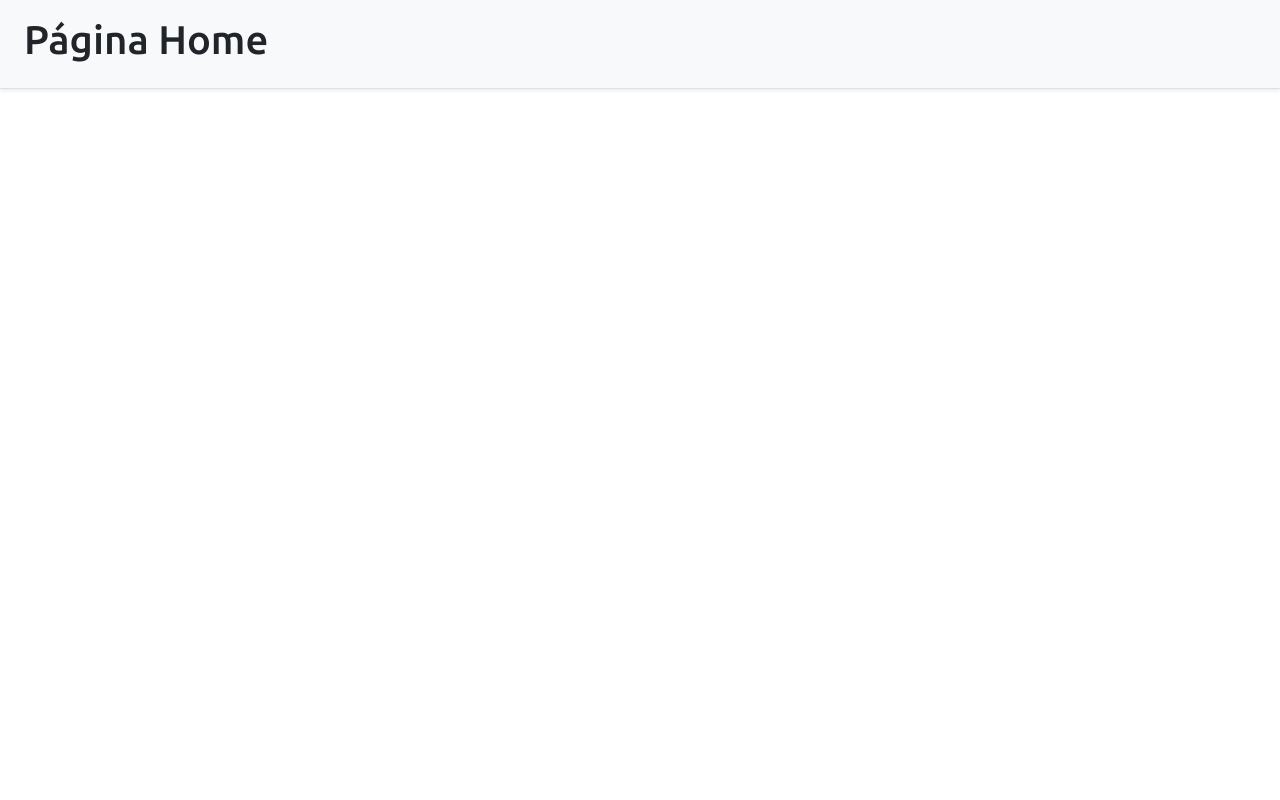
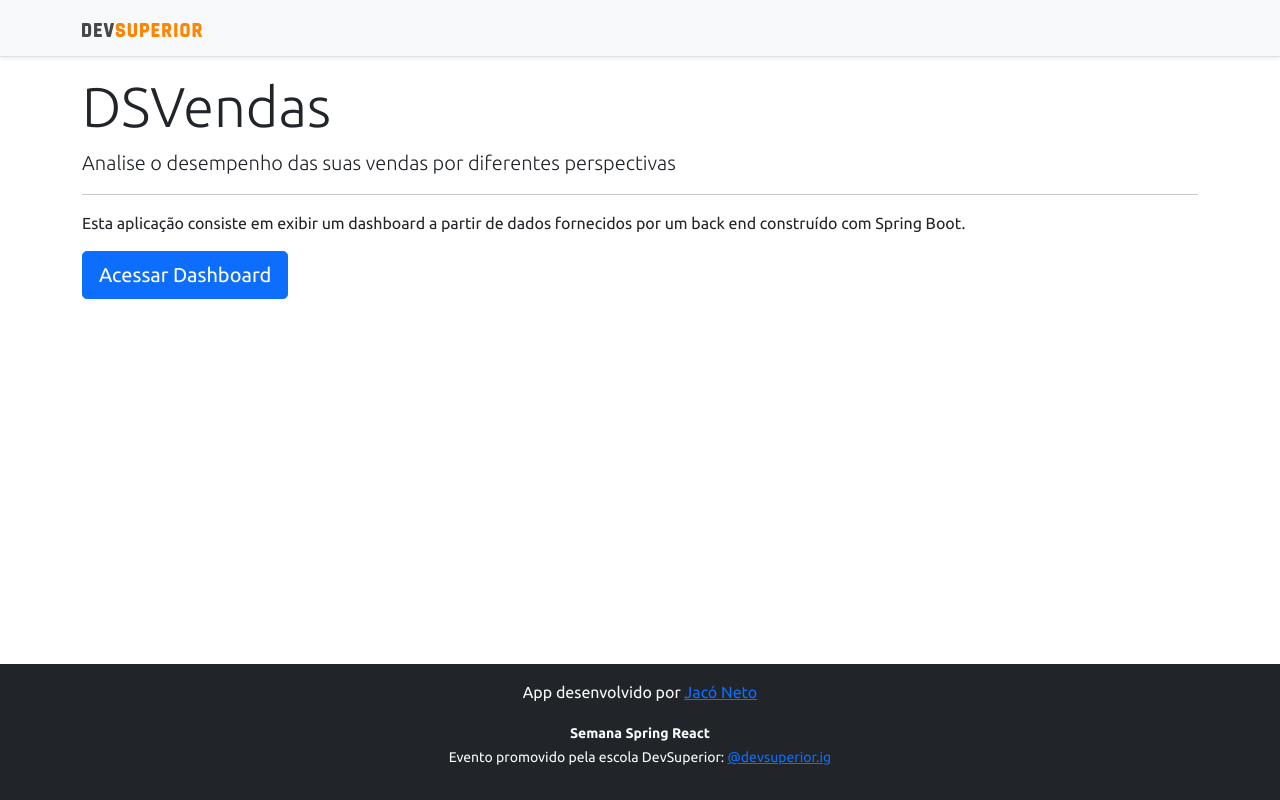
Before and after one commit to JacoNeto/SDS-Project, a React (Create React App) app in the folder frontend/: page / in a window 1280 px wide. Built offline with nearby package versions, Linux system fonts and the light colour scheme.

Commit message:
Home, navigation

```diff
--- a/frontend/src/components/nav_bar/index.tsx
+++ b/frontend/src/components/nav_bar/index.tsx
@@ -1,11 +1,14 @@
-import ImgDsDark from "assets/img/ds-dark.svg"
+import ImgDsDark from "assets/img/ds-dark.svg";
+import { Link } from "react-router-dom";
 
 function NavBar() {
   return (
     <div className="d-flex flex-column flex-md-row align-items-center p-3 px-md-4 mb-3 bg-light border-bottom shadow-sm">
       <div className="container">
         <nav className="my-2 my-md-0 mr-md-3">
-          <img src={ImgDsDark} alt="DevSuperior" width="120" />
+          <Link to="/">
+            <img src={ImgDsDark} alt="DevSuperior" width="120" />
+          </Link>
         </nav>
       </div>
     </div>
--- a/frontend/src/pages/Home/index.tsx
+++ b/frontend/src/pages/Home/index.tsx
@@ -1,8 +1,29 @@
+import Footer from "components/footer";
+import NavBar from "components/nav_bar";
+import { Link } from "react-router-dom";
+
 function Home() {
   return (
-    <div className="d-flex flex-column flex-md-row align-items-center p-3 px-md-4 mb-3 bg-light border-bottom shadow-sm">
-      <h1>Página Home</h1>
-    </div>
+    <>
+      <NavBar />
+      <div className="container">
+        <div className="jumbotron">
+          <h1 className="display-4">DSVendas</h1>
+          <p className="lead">
+            Analise o desempenho das suas vendas por diferentes perspectivas
+          </p>
+          <hr />
+          <p>
+            Esta aplicação consiste em exibir um dashboard a partir de dados
+            fornecidos por um back end construído com Spring Boot.
+          </p>
+          <Link to="/dashboard" className="btn btn-primary btn-lg">
+              Acessar Dashboard
+          </Link>
+        </div>
+      </div>
+      <Footer/>
+    </>
   );
 }
 
```
